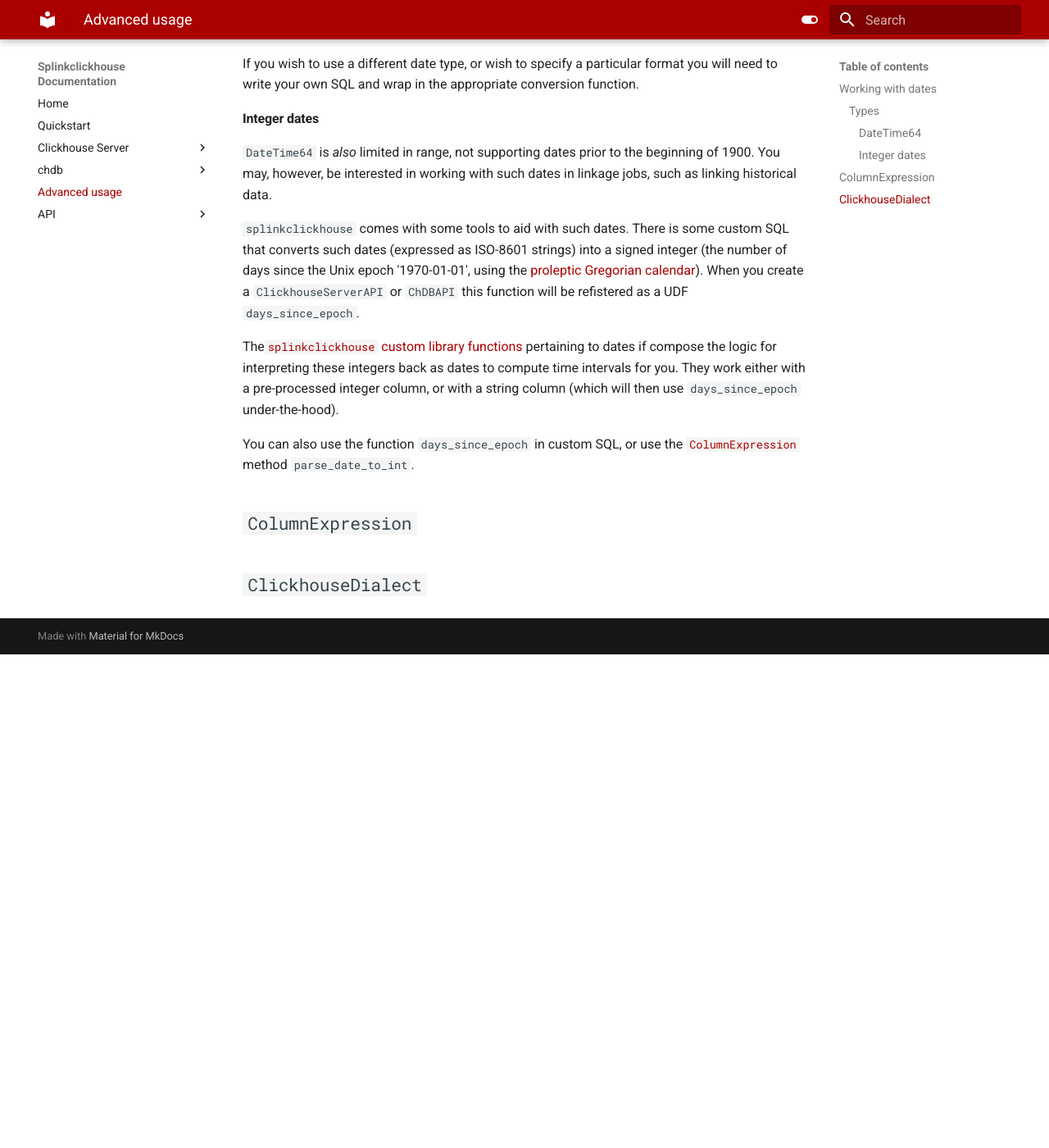
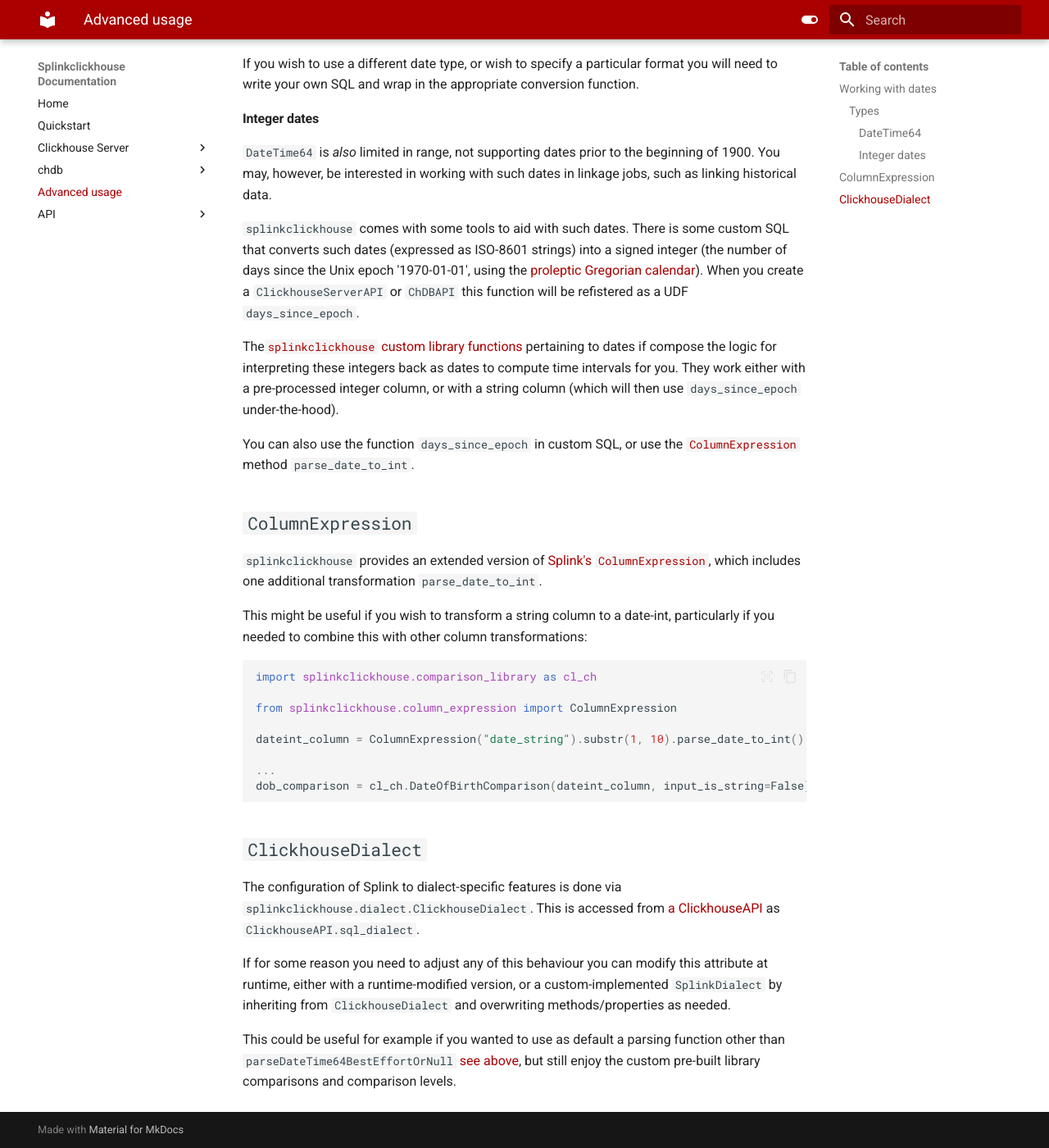
Before and after one commit to ADBond/splinkclickhouse, an MkDocs documentation site: the page built from docs/advanced.md, in a window 1280 px wide and 1400 px high, scrolled down 951 px. Shown: the whole window at 82% size. Built offline with MkDocs 1.6.1 and Material for MkDocs 9.7.7, drawn with Linux system fonts in a browser that asks for light colours; before the commit the page ends 1749 px from its top, so only the background shows below that.

Commit message:
more advanced stuff

````diff
--- a/docs/advanced.md
+++ b/docs/advanced.md
@@ -16,7 +16,7 @@
 
 #### DateTime64
 
-If you use built-in Splink functions (rather than writing custom SQL) this will use the largest type [DateTime64](https://clickhouse.com/docs/en/sql-reference/data-types/datetime64) via the function [parseDateTime64BestEffortOrNull](https://clickhouse.com/docs/en/sql-reference/functions/type-conversion-functions#parsedatetime64besteffortornull). This function is chosen as:
+If you use built-in Splink functions (rather than writing custom SQL) this will use the largest type [`DateTime64`](https://clickhouse.com/docs/en/sql-reference/data-types/datetime64) via the function [`parseDateTime64BestEffortOrNull`](https://clickhouse.com/docs/en/sql-reference/functions/type-conversion-functions#parsedatetime64besteffortornull). This function is chosen as:
 
 * the 32-bit [`DateTime`](https://clickhouse.com/docs/en/sql-reference/data-types/datetime) type only goes back to 1970 so is unsuitable for many use-cases (where dates-of-birth are commonly used)
 * in most cases we wish for invalid dates to evaluate to `NULL` for this purpose, and this is the only way to do so with `DateTime64` - there is no comparable function where you can specify arbitrary formats
@@ -36,4 +36,26 @@
 
 ## `ColumnExpression`
 
+`splinkclickhouse` provides an extended version of [Splink's `ColumnExpression`](https://moj-analytical-services.github.io/splink/api_docs/column_expression.html), which includes one additional transformation `parse_date_to_int`.
+
+This might be useful if you wish to transform a string column to a date-int, particularly if you needed to combine this with other column transformations:
+
+```python
+import splinkclickhouse.comparison_library as cl_ch
+
+from splinkclickhouse.column_expression import ColumnExpression
+
+dateint_column = ColumnExpression("date_string").substr(1, 10).parse_date_to_int()
+
+...
+dob_comparison = cl_ch.DateOfBirthComparison(dateint_column, input_is_string=False)
+```
+
 ## `ClickhouseDialect`
+
+The configuration of Splink to dialect-specific features is done via `splinkclickhouse.dialect.ClickhouseDialect`.
+This is accessed from [a ClickhouseAPI](./api/database_api.md) as `ClickhouseAPI.sql_dialect`.
+
+If for some reason you need to adjust any of this behaviour you can modify this attribute at runtime, either with a runtime-modified version, or a custom-implemented `SplinkDialect` by inheriting from `ClickhouseDialect` and overwriting methods/properties as needed.
+
+This could be useful for example if you wanted to use as default a parsing function other than `parseDateTime64BestEffortOrNull` [see above](#datetime64), but still enjoy the custom pre-built library comparisons and comparison levels.
````
Also changed, not shown: docs/api/database_api.md (+1 -1 lines).
